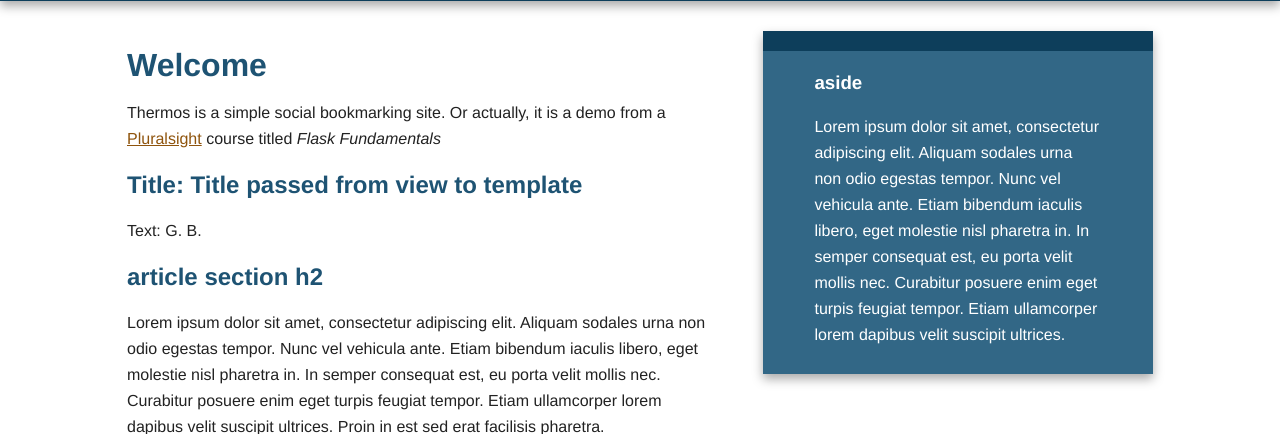
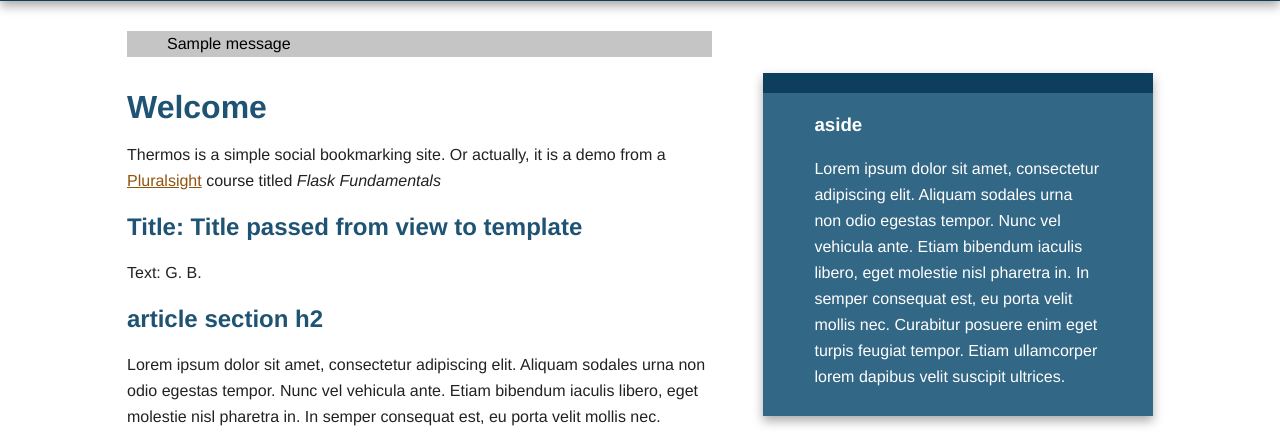
Before and after one commit to gbrethen/Thermos, a Flask app: page / in a window 1280 px wide. Shown: the part 95-529 px from the top of the page. Run offline with Flask 2, Linux system fonts and the light colour scheme; one stand-in notice (Sample message) is shown; some libraries are stand-ins or nearby versions.

Commit message:
add flash messages.

```diff
--- a/static/css/main.css
+++ b/static/css/main.css
@@ -160,6 +160,26 @@ nav a:hover {
 
 .footer-container footer a {
     color: white;
+}
+
+
+/* flash messages styling */
+
+.flashes ul {
+    margin: 0 0;
+    background: #c5c5c5;
+    color: #000;
+    list-style-type: none;
+    list-style: none;
+}
+
+.flashes ul li {
+    list-style-type: none;
+    list-style: none;
+}
+
+article.flashes {
+    margin-bottom: 1em;
 }
 
 
--- a/templates/base.html
+++ b/templates/base.html
@@ -33,6 +33,15 @@
 
     <div class="main-container">
         <div class="main wrapper clearfix">
+            <article class="flashes">
+                {% with messages = get_flashed_messages() %} {% if messages %}
+                <ul>
+                    {% for message in messages %}
+                    <li>{{ message }}</li>
+                    {% endfor %}
+                </ul>
+                {% endif %} {% endwith %}
+            </article>
 
             {% block content %} {% endblock %} {% block sidebar %}
             <aside>
--- a/thermos.py
+++ b/thermos.py
@@ -1,11 +1,11 @@
-from flask import Flask, render_template, url_for, request, redirect
+from flask import Flask, render_template, url_for, request, redirect, flash
 from datetime import datetime
-from logging import DEBUG
 
 app = Flask(__name__)
-app.logger.setLevel(DEBUG)
 
 bookmarks = []
+
+app.config['SECRET_KEY'] = b'j\xd3|\x7fb\xc4\x9b\x9e\x90Q\xab\xdb\x0e\xe1S)m{\xf3\t\xaf\xaa{\x9d'
 
 def store_bookmarks(url):
     bookmarks.append(dict(url = url, user = "gbrethen", date = datetime.now()))
@@ -28,7 +28,7 @@ def add():
     if request.method == "POST":
         url = request.form['url']
         store_bookmarks(url)
-        app.logger.debug(f'stored url: {url}')
+        flash(f"stored url: {url}")
         return redirect(url_for('index'))
     return render_template('add.html')
 
```
